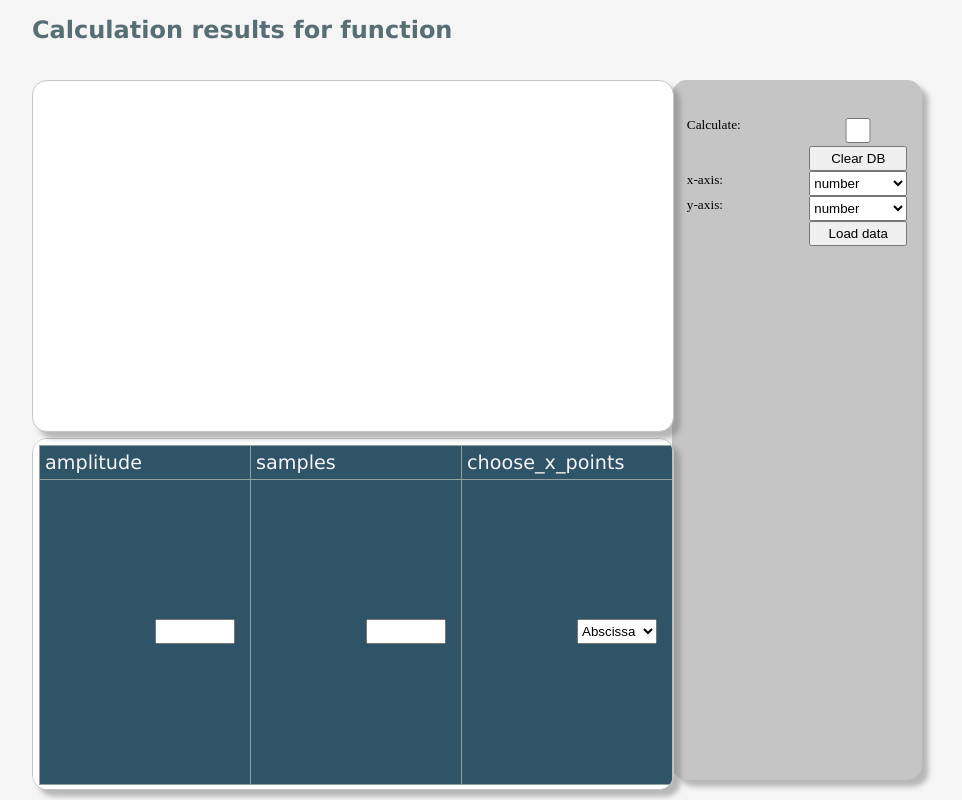
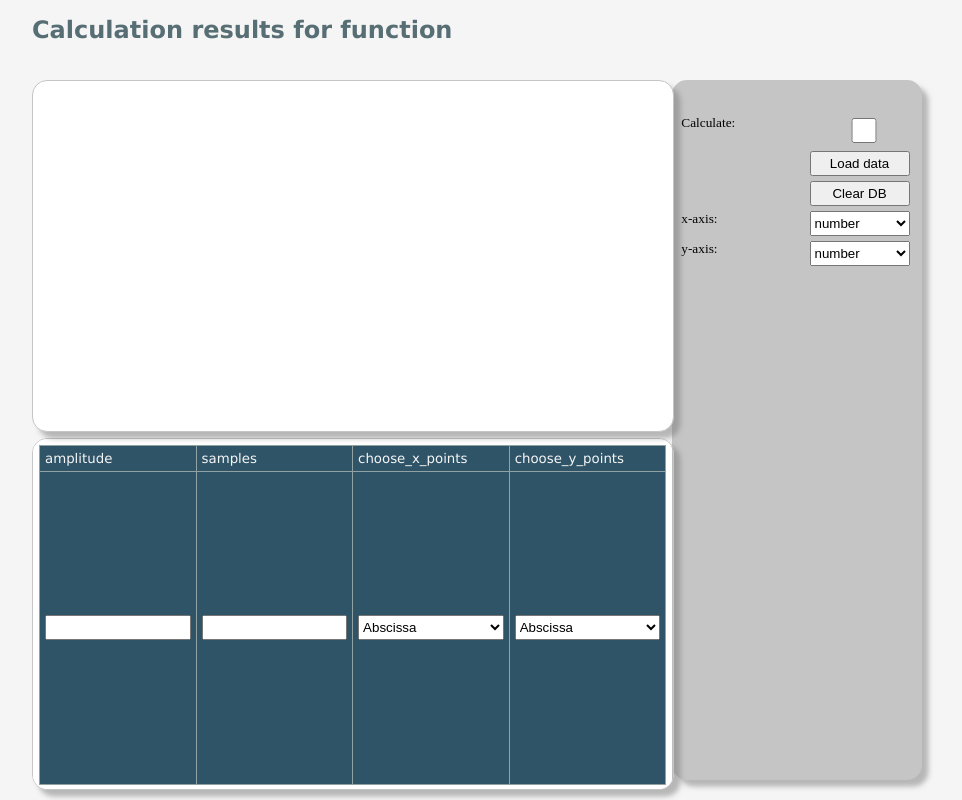
Before and after one commit to vetakim/Lucy, a Django app: template Lucy/ElfenLied/templates/lucyDJ/home.html in a window 1280 px wide. Shown: the whole page, without its empty margins (288-1250 px from the left). Run offline with Django 3.2, Linux system fonts and the light colour scheme; the template is opened without the code that fills it: values that come from a table or form of the project are taken from there, others are empty; parts of the project's set-up code (start-up, migrations or seed data) failed here and were passed over; some libraries are stand-ins or nearby versions.

Commit message:
Чтобы инпуты занимали 100% места в диве добавлен отдельный див для лейблов и вообще дивы теперь 50% шириной

```diff
--- a/Lucy/ElfenLied/templates/lucyDJ/base.html
+++ b/Lucy/ElfenLied/templates/lucyDJ/base.html
@@ -64,6 +64,9 @@ body {
                 padding: 5px;
                 border: 1px solid #92a1a1;
                 max-height: 15px;
+                max-width: 80px;
+                overflow: hidden;
+                font-size: 10pt;
             }
             div {
                 box-shadow: 0.4em 0.4em 5px rgba(122,122,122,0.5);
@@ -105,12 +108,30 @@ body {
             .parameter {
                 background: #c5c5c5;
                 position: relative;
-                left: 1%;
                 top: 5%;
                 max-height: 20%;
-                max-width: 98%;
+                width: 200px;
+                max-width: 40%;
                 box-shadow: 0.0em 0.0em 0px rgba(122,122,122,0.0);
-                border-radius: 1px; "
+                border-radius: 1px;
+                left: 55%;
+            }
+            .labelofpar {
+                background: #c5c5c5;
+                position: relative;
+                top: 5%;
+                max-height: 20%;
+                max-width: 54%;
+                width: 200px;
+                box-shadow: 0.0em 0.0em 0px rgba(122,122,122,0.0);
+                border-radius: 1px;
+                left: 1%;
+            }
+            .filler {
+                background: #c5c5c5;
+                height: 5px;
+                box-shadow: 0.0em 0.0em 0px rgba(122,122,122,0.0);
+                border-radius: 1px;
             }
 
             button {
@@ -123,23 +144,16 @@ body {
                 overflow: hidden;
             }
             input {
-                max-width: 40%;
+                max-width: 100%;
                 width: 200px;
                 max-height: 10%;
                 height: 25px;
-                left: 55%;
-                margin-left: 55%;
-            }
-            parinput {
-                left: 5%;
-                margin-left: 5%;
             }
             select {
-                max-width: 40%;
+                max-width: 100%;
                 width: 200px;
                 max-height: 10%;
                 height: 25px;
-                margin-left: 55%;
             }
 
             label {
--- a/Lucy/ElfenLied/templates/lucyDJ/home.html
+++ b/Lucy/ElfenLied/templates/lucyDJ/home.html
@@ -9,22 +9,38 @@
     <div class="parameters">
 
         {% for field in form%}
+        <div class="labelofpar">
+            {{ field.label_tag }}
+        </div>
         <div class="parameter">
-            {{ field.label_tag }}
             {{ field }}
         </div>
+        <div class="filler">
+        </div>
+
         {% endfor %}
 
         {% for field in cform%}
-        <div class="parameter">
-            {{ field.label_tag }}
-            {{ field }}
-        </div>
-        {% endfor %}
+        {% if forloop.counter == 2 %}
 
         <div class="parameter">
             <input type=submit value='Load data'> </input>
         </div>
+        <div class="filler">
+        </div>
+        {% endif %}
+
+        <div class="labelofpar">
+            {{ field.label_tag }}
+        </div>
+        <div class="parameter">
+            {{ field }}
+        </div>
+        <div class="filler">
+        </div>
+
+        {% endfor %}
+
 
     </div>
 
```
